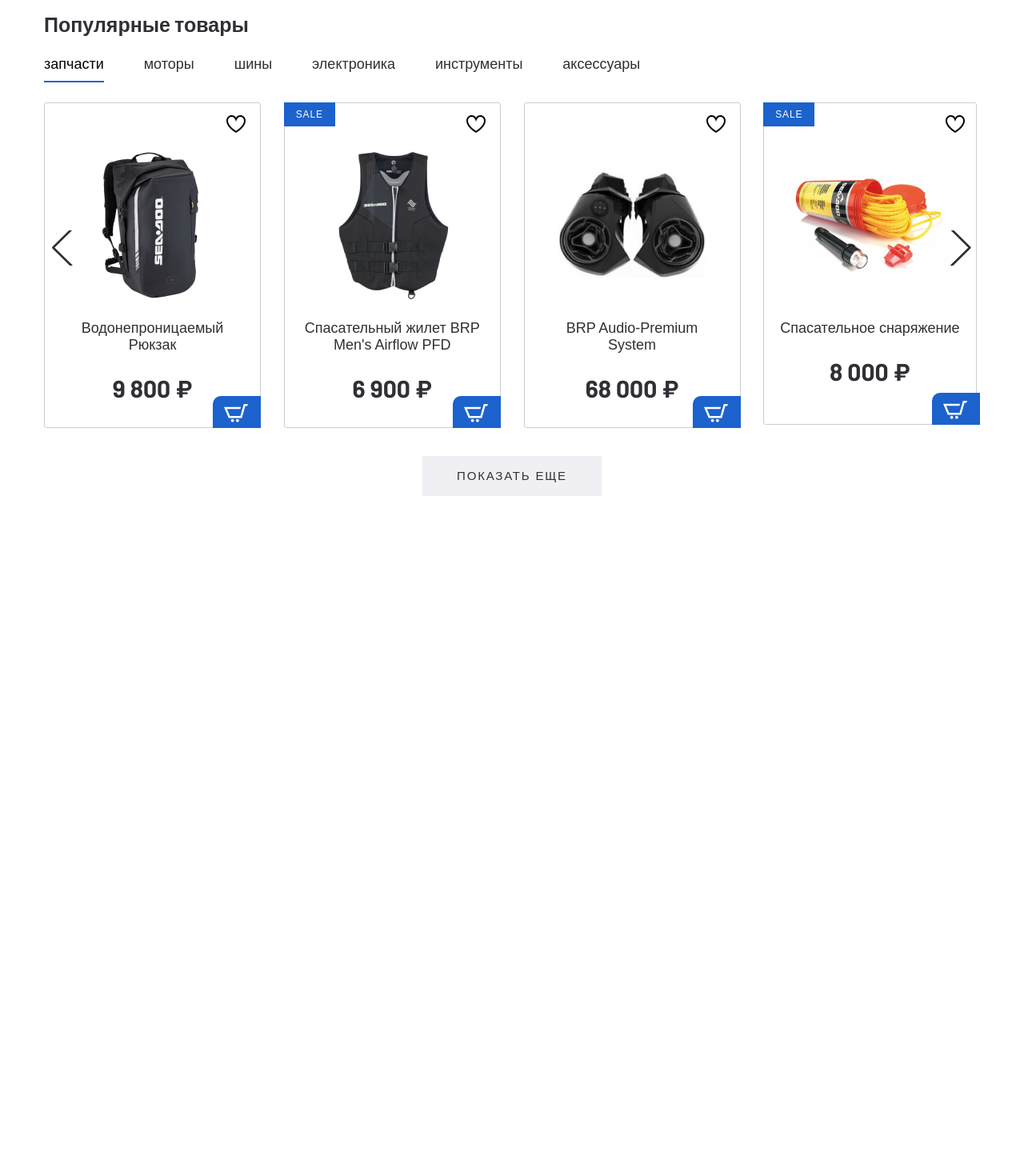
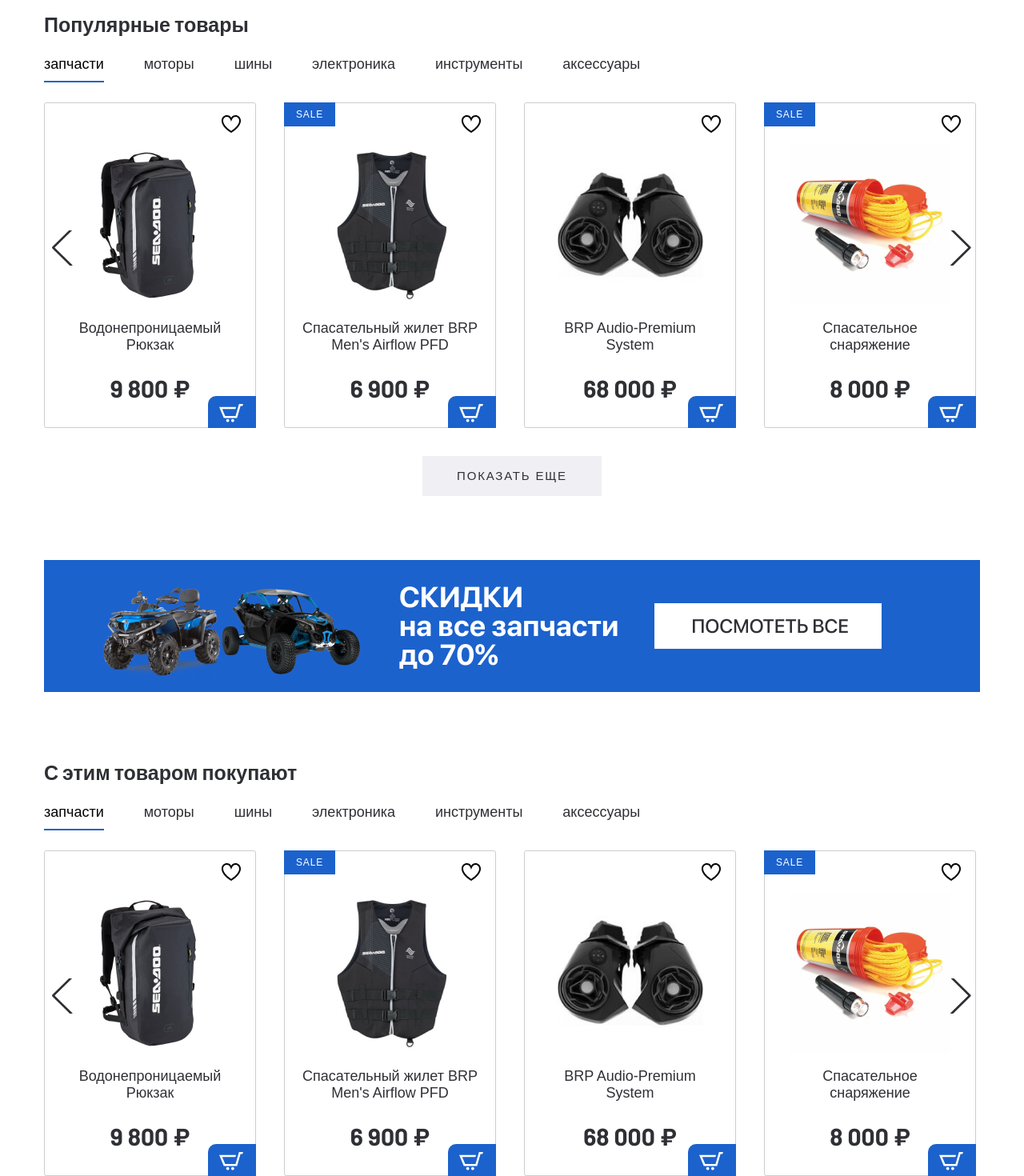
Before and after one commit to Akhad01/drive-moto, a React (Create React App) app: page / in a window 1280 px wide. Shown: the part 1360-2830 px from the top of the page at 80% size. Before the commit the page ends 2060 px from the top, so only its background shows below. Built offline with nearby package versions, Linux system fonts and the light colour scheme.

Commit message:
Added section 'ProductPopular'

```diff
--- a/src/App.jsx
+++ b/src/App.jsx
@@ -2,8 +2,10 @@
 import BannerSection from './components/BannerSection'
 import CategoriesSection from './components/CategoriesSection'
 import Header from './components/Header/Header'
+import ProductPopular from './components/ProductPopular'
 import ProductsSection from './components/ProductsSection'
 import SearchSection from './components/SearchSection'
+import SecondBanner from './components/SecondBanner'
 
 function App() {
   return (
@@ -13,6 +15,8 @@
       <SearchSection />
       <CategoriesSection />
       <ProductsSection />
+      <SecondBanner />
+      <ProductPopular />
     </div>
   )
 }
--- /dev/null
+++ b/src/components/ProductPopular.jsx
@@ -0,0 +1,19 @@
+import React from 'react'
+import ProductsTabs from './ProductsTabs'
+
+const ProductPopular = () => {
+  return (
+    <section className="products page-section">
+      <div className="container">
+        <div className="products__inner">
+          <h3 className="product__title">С этим товаром покупают</h3>
+          <div className="tabs__wrapper">
+            <ProductsTabs />
+          </div>
+        </div>
+      </div>
+    </section>
+  )
+}
+
+export default ProductPopular
--- a/src/components/ProductsSection.scss
+++ b/src/components/ProductsSection.scss
@@ -9,7 +9,7 @@
 
 .product-item__wrapper {
   position: relative;
-  width: 271px;
+  width: 265px;
 }
 
 .product-item {
@@ -226,7 +226,7 @@
 
 .product__more {
   text-align: center;
-  margin: 35px 0 80px;
+  margin: 35px 0 0;
 }
 
 .product__more-link {
--- a/src/components/ProductsTabs.jsx
+++ b/src/components/ProductsTabs.jsx
@@ -92,6 +92,7 @@
   const handleHeartClick = () => {
     setIsHearted(!isHearted)
   }
+
   return (
     <Tabs>
       <TabList className="products__tabs">
@@ -106,7 +107,7 @@
       <TabPanel>
         <Swiper
           modules={[Navigation]}
-          spaceBetween={29}
+          spaceBetween={30}
           slidesPerView={4}
           navigation
           loop
@@ -125,7 +126,7 @@
                       className={`product-item__heart ${
                         isHearted ? 'product-item__heart--active' : ''
                       }`}
-                      onClick={handleHeartClick}
+                      onClick={() => handleHeartClick()}
                     ></button>
                     <button className="product-item__basket">
                       <img
```
Also changed, not shown: src/components/ProductPopular.scss (added).
